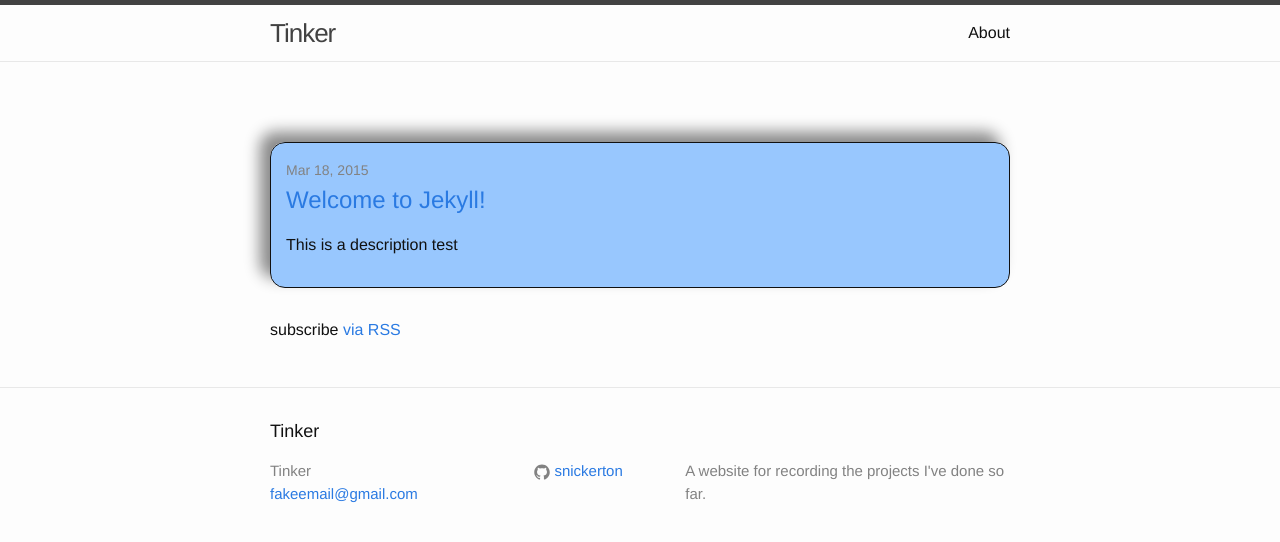
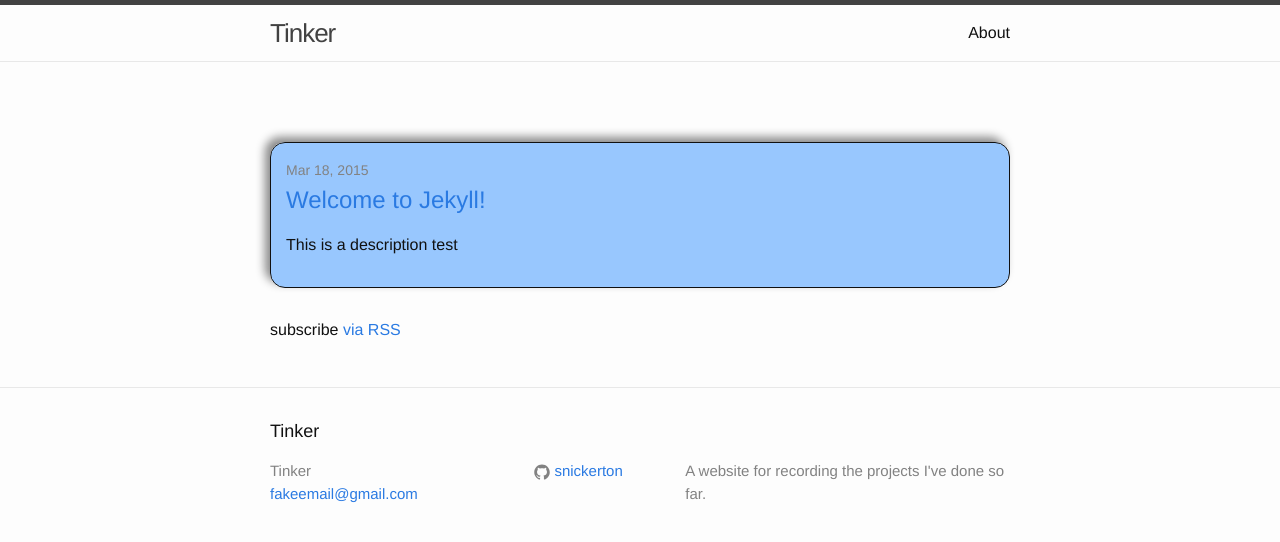
Before and after one commit to snickerton/snickerton.github.legacy, a Jekyll site: the page built from index.html, in a window 1280 px wide. Shown: the top 542 px of the page. Built offline with Jekyll 4.4.1, drawn with Linux system fonts in a browser that asks for light colours.

Commit message:
Update main.scss

```diff
--- a/css/main.scss
+++ b/css/main.scss
@@ -29,7 +29,7 @@
 
 div.post-card {
     margin-top: 50px;
-    box-shadow: -10px -10px 15px #888888;
+    box-shadow: -5px -5px 10px #888888;
     border: 1px solid;
     border-radius: 15px;
     padding:15px;
```
